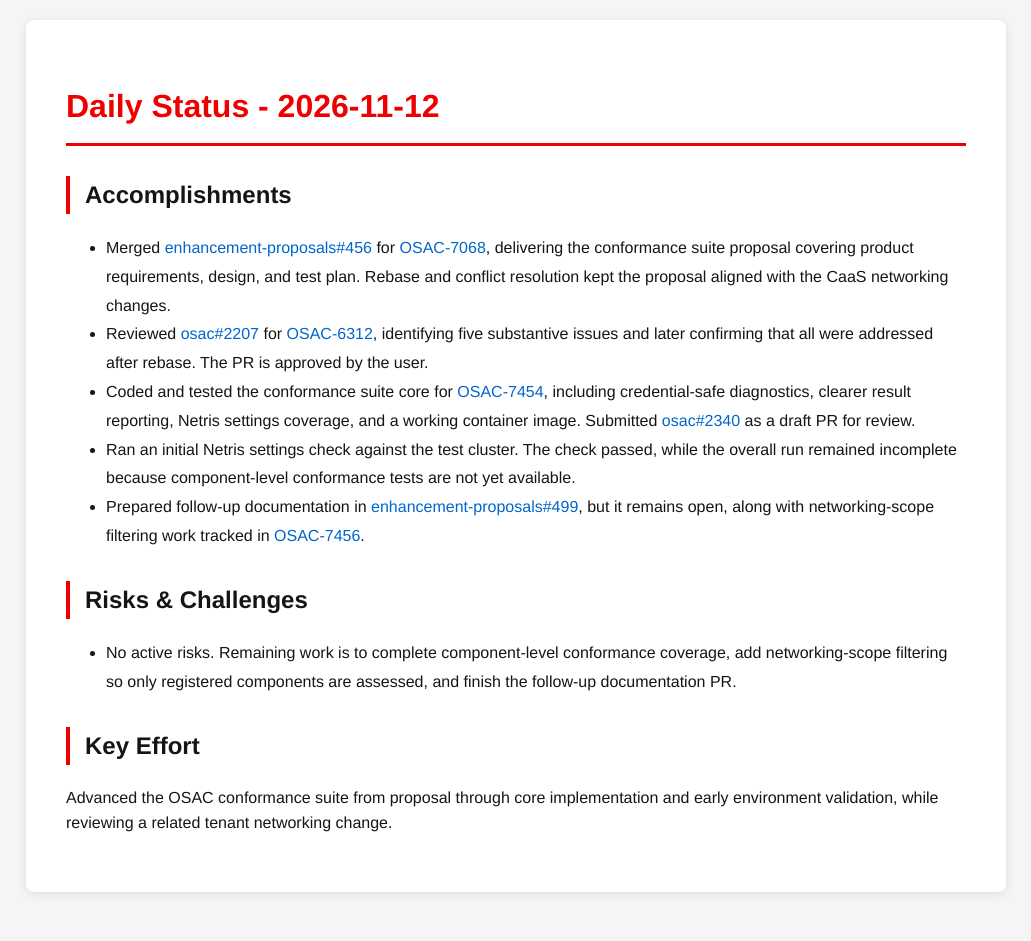
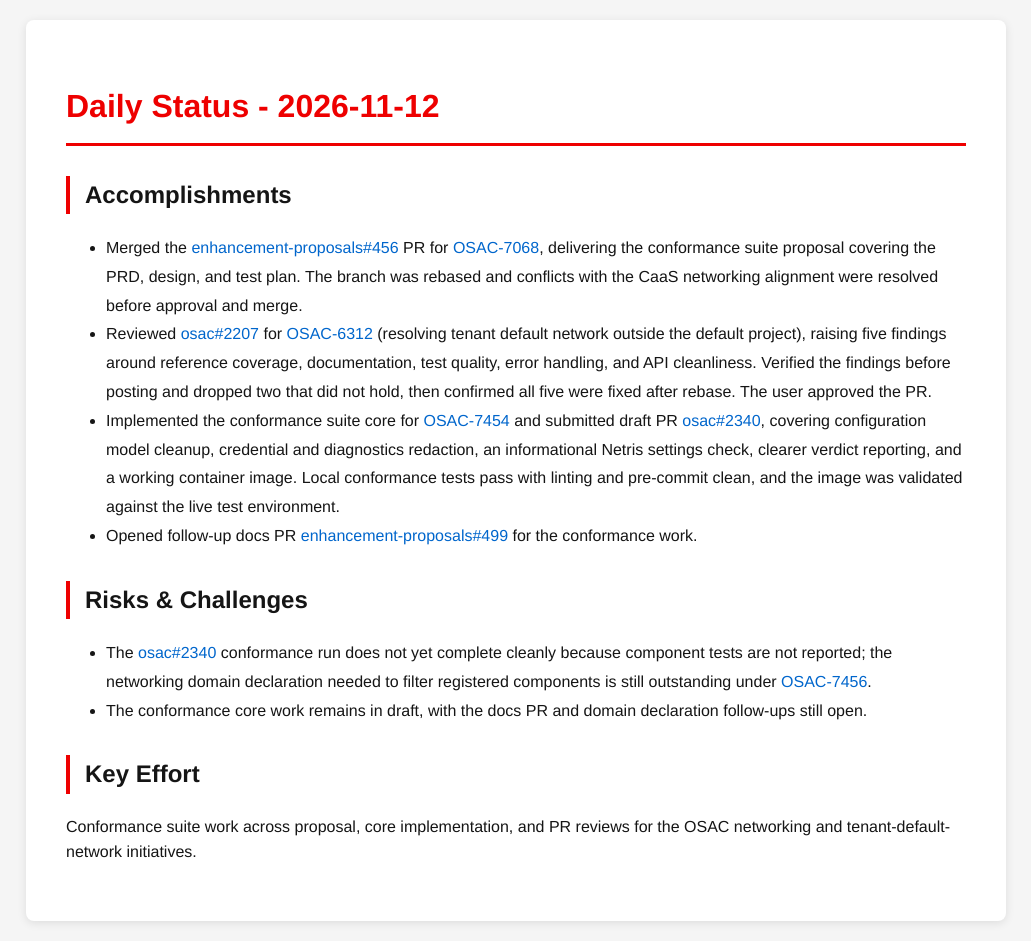
Before and after one commit to tzvatot/daily-status, a Jekyll site: the page built from 2026-11-12.md, in a window 1280 px wide. Shown: the whole page, without its empty margins (124-1155 px from the left). Built offline with Jekyll 4.4.1, drawn with Linux system fonts in a browser that asks for light colours; before the commit the page ends 912 px from its top, so only the background shows below that.

Commit message:
Daily status update - 2026-11-12

```diff
--- a/2026-11-12.md
+++ b/2026-11-12.md
@@ -7,14 +7,14 @@
 # Daily Status - 2026-11-12
 
 ## Accomplishments
-- Merged [enhancement-proposals#456](https://github.com/osac-project/enhancement-proposals/pull/456) for [OSAC-7068](https://redhat.atlassian.net/browse/OSAC-7068), delivering the conformance suite proposal covering product requirements, design, and test plan. Rebase and conflict resolution kept the proposal aligned with the CaaS networking changes.
-- Reviewed [osac#2207](https://github.com/osac-project/osac/pull/2207) for [OSAC-6312](https://redhat.atlassian.net/browse/OSAC-6312), identifying five substantive issues and later confirming that all were addressed after rebase. The PR is approved by the user.
-- Coded and tested the conformance suite core for [OSAC-7454](https://redhat.atlassian.net/browse/OSAC-7454), including credential-safe diagnostics, clearer result reporting, Netris settings coverage, and a working container image. Submitted [osac#2340](https://github.com/osac-project/osac/pull/2340) as a draft PR for review.
-- Ran an initial Netris settings check against the test cluster. The check passed, while the overall run remained incomplete because component-level conformance tests are not yet available.
-- Prepared follow-up documentation in [enhancement-proposals#499](https://github.com/osac-project/enhancement-proposals/pull/499), but it remains open, along with networking-scope filtering work tracked in [OSAC-7456](https://redhat.atlassian.net/browse/OSAC-7456).
+- Merged the [enhancement-proposals#456](https://github.com/osac-project/enhancement-proposals/pull/456) PR for [OSAC-7068](https://redhat.atlassian.net/browse/OSAC-7068), delivering the conformance suite proposal covering the PRD, design, and test plan. The branch was rebased and conflicts with the CaaS networking alignment were resolved before approval and merge.
+- Reviewed [osac#2207](https://github.com/osac-project/osac/pull/2207) for [OSAC-6312](https://redhat.atlassian.net/browse/OSAC-6312) (resolving tenant default network outside the default project), raising five findings around reference coverage, documentation, test quality, error handling, and API cleanliness. Verified the findings before posting and dropped two that did not hold, then confirmed all five were fixed after rebase. The user approved the PR.
+- Implemented the conformance suite core for [OSAC-7454](https://redhat.atlassian.net/browse/OSAC-7454) and submitted draft PR [osac#2340](https://github.com/osac-project/osac/pull/2340), covering configuration model cleanup, credential and diagnostics redaction, an informational Netris settings check, clearer verdict reporting, and a working container image. Local conformance tests pass with linting and pre-commit clean, and the image was validated against the live test environment.
+- Opened follow-up docs PR [enhancement-proposals#499](https://github.com/osac-project/enhancement-proposals/pull/499) for the conformance work.
 
 ## Risks & Challenges
-- No active risks. Remaining work is to complete component-level conformance coverage, add networking-scope filtering so only registered components are assessed, and finish the follow-up documentation PR.
+- The [osac#2340](https://github.com/osac-project/osac/pull/2340) conformance run does not yet complete cleanly because component tests are not reported; the networking domain declaration needed to filter registered components is still outstanding under [OSAC-7456](https://redhat.atlassian.net/browse/OSAC-7456).
+- The conformance core work remains in draft, with the docs PR and domain declaration follow-ups still open.
 
 ## Key Effort
-Advanced the OSAC conformance suite from proposal through core implementation and early environment validation, while reviewing a related tenant networking change.
+Conformance suite work across proposal, core implementation, and PR reviews for the OSAC networking and tenant-default-network initiatives.
```
